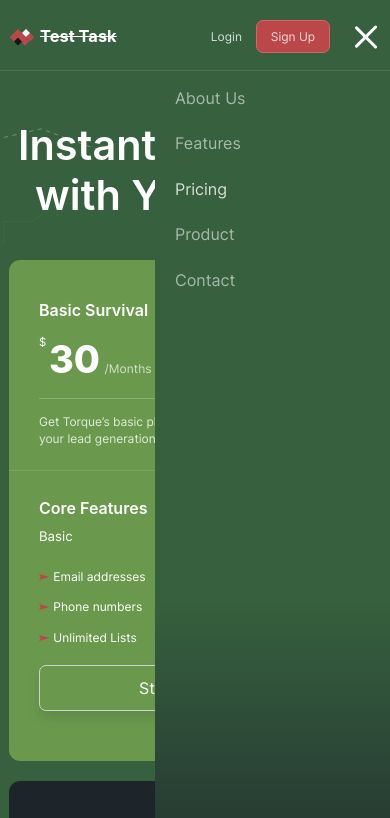
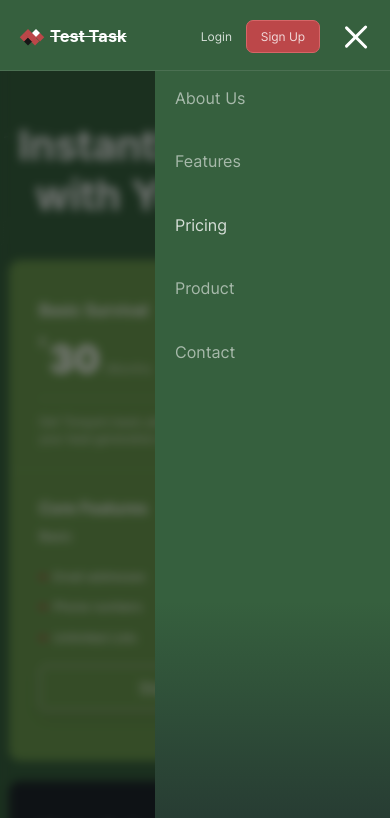
Before and after one commit to TimBelong/reveredPro-test, a website built with webpack: page src/index.html in a window 390 px wide. Both pictures are taken after a click on the element 365 px from the left and 36 px from the top of the page. Shown: the top 818 px of the page. Built offline with nearby package versions, Linux system fonts and the light colour scheme; files whose address does not match are found by name.

Commit message:
remorked mobile menu

```diff
--- a/src/index.js
+++ b/src/index.js
@@ -4,13 +4,20 @@ import './styles/style.sass'
 window.addEventListener('DOMContentLoaded', function () {
     // mobile menu
 
-    let buregerBtn = document.querySelector('.burger__menu'),
-        mobileMenu = document.querySelector('.header__nav');
+    let burgerBtn = document.querySelector('.burger__menu'),
+        mobileMenu = document.querySelector('.header__nav'),
+        body = document.body;
 
-    buregerBtn.addEventListener('click', () => {
+    burgerBtn.addEventListener('click', () => {
         mobileMenu.classList.toggle('_active');
-        buregerBtn.classList.toggle('_active');
-    })
+        burgerBtn.classList.toggle('_active');
+
+        if (mobileMenu.classList.contains('_active')) {
+            body.classList.add('menu-open');
+        } else {
+            body.classList.remove('menu-open');
+        }
+    });
 
     // Функция активации элементов с классом ".price-item" с постепенным добавлением класса "active".
 
--- a/src/styles/style.sass
+++ b/src/styles/style.sass
@@ -371,6 +371,21 @@ header
             justify-content: center
             gap: 10px
 
+.menu-open
+    overflow: hidden
+
+.menu-open::before
+    content: ""
+    position: fixed
+    top: 0
+    left: 0
+    width: 100%
+    height: 100%
+    background: rgba(0, 0, 0, 0.5)
+    z-index: 999
+    backdrop-filter: blur(5px)
+
+
 @media (min-width: 1400px)
     .price-section__line1
         top:0px
@@ -520,11 +535,7 @@ header
 @media (max-width: 400px)
     header
         .container
-            padding: 20px 10px
             .wrapper
-                .header__nav
-                    padding: 20px
-                    gap: 30px
                 .header__btns
                     .btn
                         font-size: 12px
```
Also changed, not shown: dist/bundle.js, dist/style.css.
